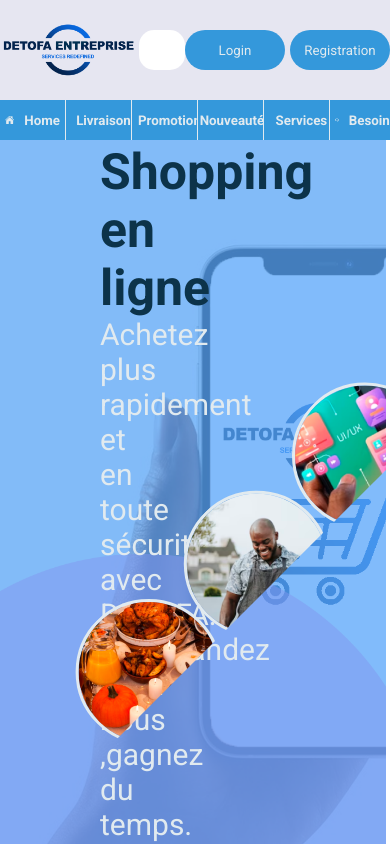
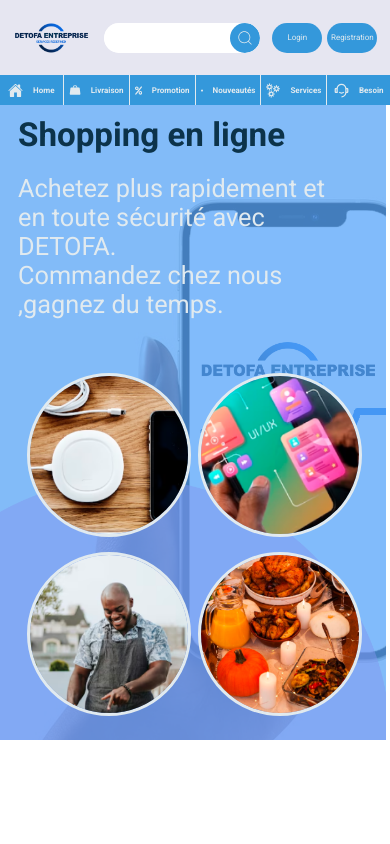
Before and after one commit to firminfinva/detofa-frontend-web, a React (Vite) app: page / in a window 390 px wide. Built offline with nearby package versions, Linux system fonts and the light colour scheme.

Commit message:
added responsiveness to the navbar and home page

```diff
--- a/src/components/navbar/ButtomNav.jsx
+++ b/src/components/navbar/ButtomNav.jsx
@@ -8,7 +8,13 @@
 
 
 export default function ButtomNav(){
-    let icanSize = 20
+    let icanSize = 0
+    if(window.innerWidth>920){
+        icanSize = 20
+    }else{
+        icanSize = 15
+    }
+
     const theBtn = [
         {img: <IoHome size={icanSize}/>,text: "Home"},
         {img: <PiHandbagSimpleFill size={icanSize}/>,text: "Livraison"},
--- a/src/css/button.css
+++ b/src/css/button.css
@@ -8,3 +8,8 @@
     background-color: var(--button-color);
     color: var(--button-text-color);
 }
+@media (max-width: 920px) {
+    button{
+        font-size: 8px;
+    }
+ }
--- a/src/css/homePage.css
+++ b/src/css/homePage.css
@@ -1,5 +1,5 @@
 :root {
-    --home-image-size: 140px;
+    --home-image-size: clamp(7.5rem, 7.143rem + 1.786vw, 8.75rem);
   }
 
 .homePage{
@@ -19,13 +19,13 @@
 
 }
 .left-side>h1{
-    font-size: 50px;
+    font-size: clamp(2rem, 1.679rem + 1.607vw, 3.125rem);
     font-weight: bold;
     color:  #0c334a;
 
 }
 .left-side>p{
-    font-size: 30px;
+    font-size: clamp(1.563rem, 1.473rem + 0.446vw, 1.875rem);
     font-weight: 100;
     color: var(--button-text-color);
 }
@@ -33,15 +33,15 @@
     position: relative;
     display: flex;
     flex-wrap: wrap;
-    overflow: hidden;
-    max-width: 25vw;
-    top: 20;
+    width: 25vw;
+    height: 25vw;
+    top: clamp(0.2rem, -0.1rem + 1.5vw, 1.25rem);
     gap: 7px;
     transform: rotate(45deg);
 }
 .right-side>img{
-    width: var(--home-image-size);
-    height: var(--home-image-size);
+    width: 45%;
+    height: 45%;
     border-radius: 50%;
     transform: rotate(-45deg);
     border: 3px solid var(--button-text-color);
@@ -51,3 +51,35 @@
     border: 7px solid var(--button-text-color);
 
 }
+@media (max-width: 920px) {
+    .homePage{
+        height: auto;
+        flex-direction: column;
+        padding-bottom: 20px;
+
+    }
+    .left-side{
+        display: flex;
+        flex-direction: column;
+        margin: 0 20px;
+        width: calc(100vw - 40px);
+        height: calc(100vh - 105px)*(2/5);
+        gap: 20px;
+    }
+    .left-side>h1{
+        margin-top: 10px;
+    }
+    .right-side{
+        margin-left: 5vw;
+        width: 90vw;
+        height: 90vw;
+        transform: rotate(0deg);
+    }
+    .right-side>img{
+        width: 45%;
+        height: 45%;
+        border-radius: 50%;
+        transform: rotate(0deg);
+    }
+
+ }
--- a/src/css/navbar.css
+++ b/src/css/navbar.css
@@ -14,7 +14,7 @@
 
 }
 .logo{
-    height: 60px;
+    height: clamp(2rem, 1.429rem + 2.857vw, 4rem);
     object-fit: cover;
 }
 .top-nav>form{
@@ -64,3 +64,39 @@
     background-color: var(--button-color);
     font-weight: 900;
 }
+@media (max-width: 920px) {
+    .navbar{
+        height: 105px;
+    }
+    .top-nav{
+        height: 75px;
+    }
+    .top-nav>form{
+        width: 40%;
+        height: 30px;
+        overflow-y: hidden;
+        background-color: white;
+        display: flex;
+        justify-content: space-between;
+        border-radius: 15px;
+    }
+    input{
+        height: 100%;
+        width: 10%;
+        flex-grow: 1;
+    }
+    .top-nav>form>button{
+        height: 100%;
+        min-width: 30px;
+
+    }
+    .connexion-btns>button{
+        font-size: 8px;
+        height: 30px;
+        width: 50px;
+        padding: 0 5px;
+    }
+    .buttom-nav{
+        height: 30px;
+    }
+ }
```
